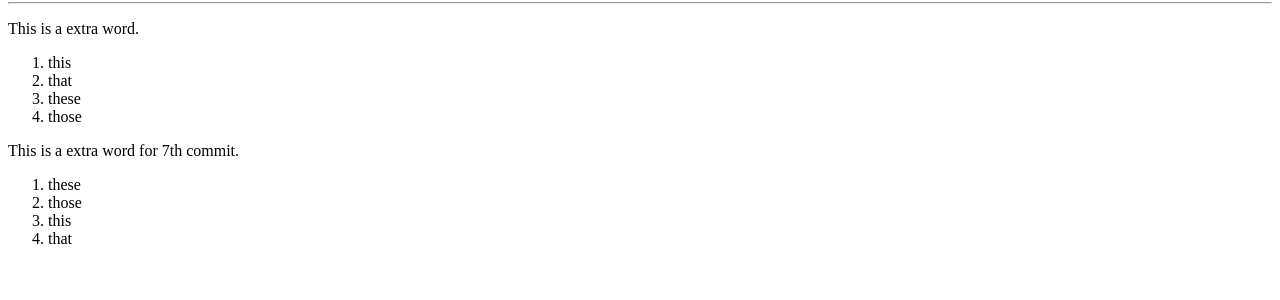
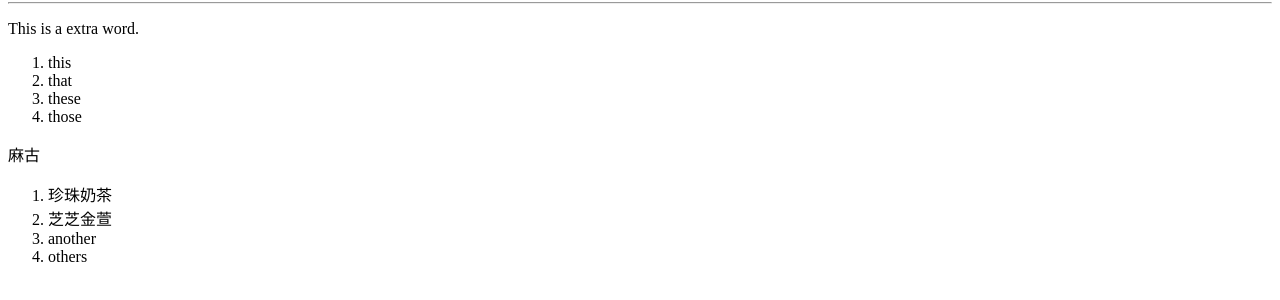
Before and after one commit to ThisIsNana/PythonClass, a plain HTML site: page index.html in a window 1280 px wide. Shown: the part 78-378 px from the top of the page. Drawn offline with Linux system fonts and the light colour scheme.

Commit message:
8th commit

```diff
--- a/index.html
+++ b/index.html
@@ -15,12 +15,12 @@
         <li>these</li>
         <li>those</li>
     </ol>
-    <p>This is a extra word for 7th commit.</p>
+    <p>麻古</p>
     <ol>
-        <li>these</li>
-        <li>those</li>
-        <li>this</li>
-        <li>that</li>
+        <li>珍珠奶茶</li>
+        <li>芝芝金萱</li>
+        <li>another</li>
+        <li>others</li>
     </ol>
 </body>
 </html>
```
